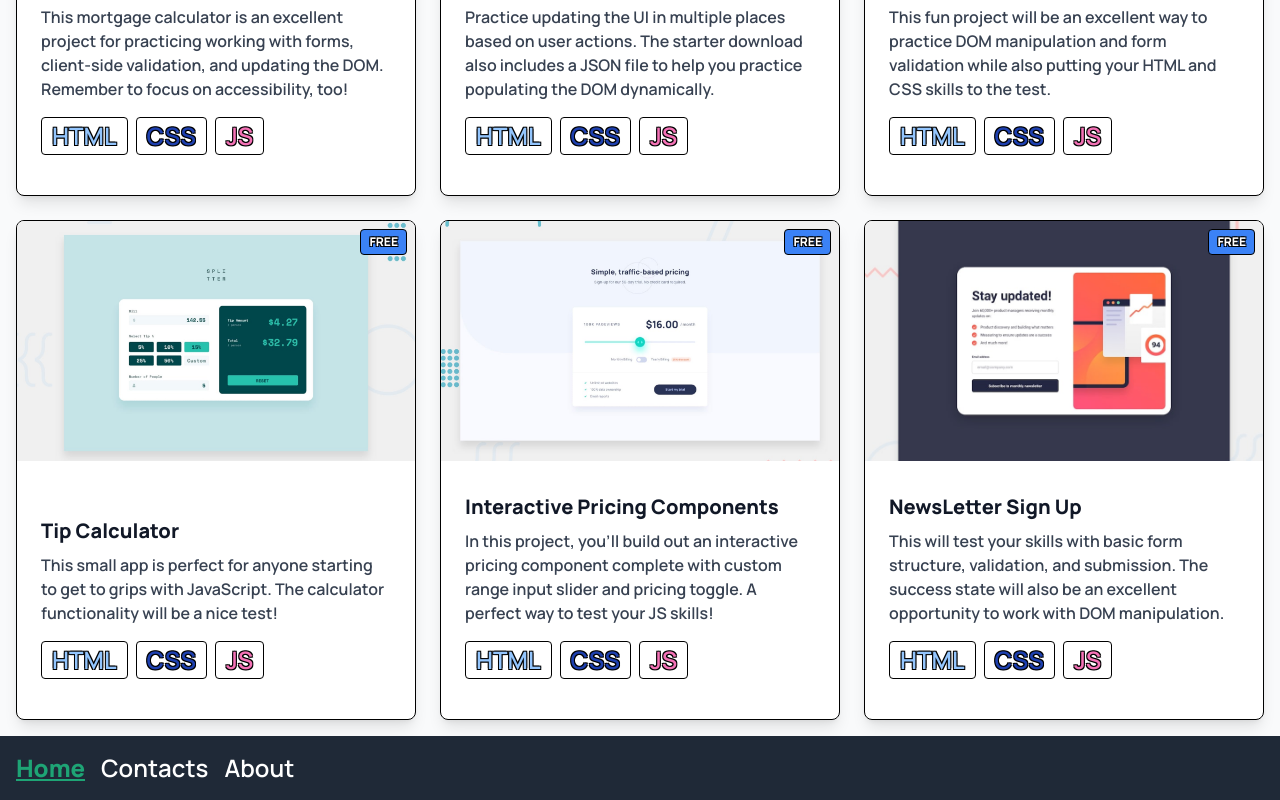
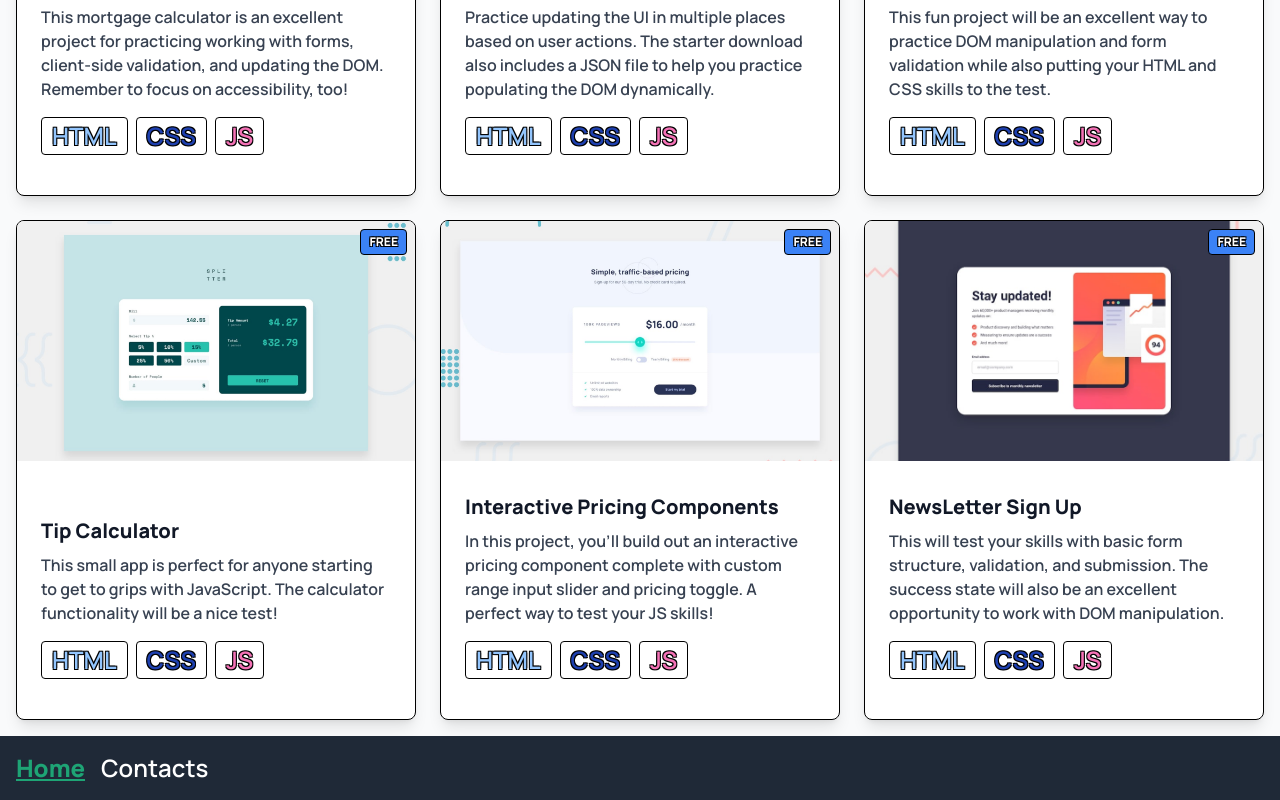
Before and after one commit to LucaFerraresso/REACT-Portfolio, a React (Vite) app in the folder MyApp/: page /homepage in a window 1280 px wide. Shown: the part 996-1796 px from the top of the page. Built offline with nearby package versions, Linux system fonts and the light colour scheme.

Commit message:
fix routing 4. maybe now

```diff
--- a/MyApp/src/components/footer/Footer.jsx
+++ b/MyApp/src/components/footer/Footer.jsx
@@ -7,11 +7,7 @@ const menuFooter = [
   },
   {
     name: "Contacts",
-    path: "/homepage/contacts",
-  },
-  {
-    name: "About",
-    path: "/homepage/about",
+    path: "/contacts",
   },
 ];
 
--- a/MyApp/src/main.jsx
+++ b/MyApp/src/main.jsx
@@ -94,7 +94,7 @@ const router = createBrowserRouter([
         element: <NewsLetterSignUp />,
       },
       {
-        path: "/homepage/contacts",
+        path: "/contacts",
         element: <Contacts />,
       },
     ],
```
